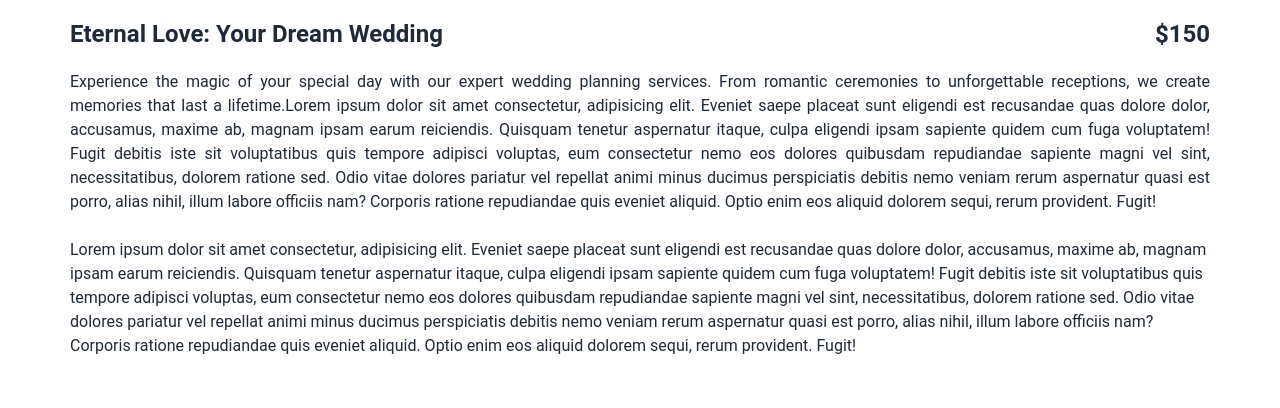
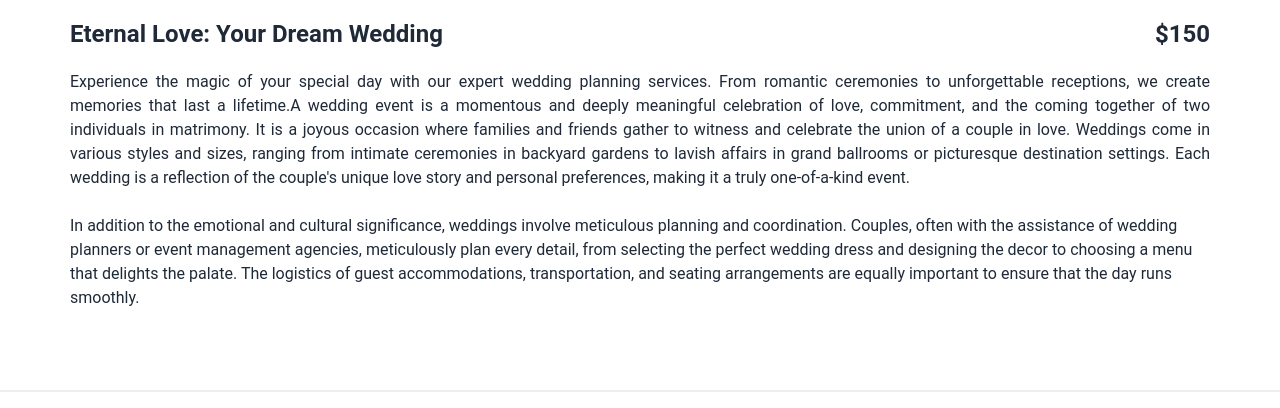
Before and after one commit to CodeWithIfty/event-management-react, a React (Vite) app: page /service-details/1 in a window 1280 px wide. Shown: the part 536-944 px from the top of the page. Built offline with nearby package versions, Linux system fonts and the light colour scheme; no server answers; sample sign-in values are in the browser's storage.

Commit message:
added readme.md file with 5 feature

```diff
--- a/src/Pages/ServiceDetails.jsx
+++ b/src/Pages/ServiceDetails.jsx
@@ -6,17 +6,14 @@ const ServiceDetails = () => {
   const services = useLoaderData();
 
   const service = services.find((service) => service.id === idInt);
-  const { title, price, description,img } = service;
-
+  const { title, price, description, img } = service;
 
   const divStyle = {
     backgroundImage: `url(${img})`,
   };
   return (
     <div className="container mx-auto">
-      <div
-      style={divStyle}
-       className=' h-96  my-10 shadow-lg rounded-lg '>
+      <div style={divStyle} className=" h-96  my-10 shadow-lg rounded-lg ">
         <div className="w-full bg-black h-full bg-opacity-50  hover:bg-opacity-30 duration-500 flex items-center justify-center rounded-lg flex-col">
           <h1 className="text-4xl w-1/2 mb-3 text-center font-bold text-white">
             {title}
@@ -30,31 +27,25 @@ const ServiceDetails = () => {
           <h1 className="text-2xl font-bold">${price}</h1>
         </div>
         <p className="mb-6 text-justify">
-          {description}
-          Lorem ipsum dolor sit amet consectetur, adipisicing elit. Eveniet
-          saepe placeat sunt eligendi est recusandae quas dolore dolor,
-          accusamus, maxime ab, magnam ipsam earum reiciendis. Quisquam tenetur
-          aspernatur itaque, culpa eligendi ipsam sapiente quidem cum fuga
-          voluptatem! Fugit debitis iste sit voluptatibus quis tempore adipisci
-          voluptas, eum consectetur nemo eos dolores quibusdam repudiandae
-          sapiente magni vel sint, necessitatibus, dolorem ratione sed. Odio
-          vitae dolores pariatur vel repellat animi minus ducimus perspiciatis
-          debitis nemo veniam rerum aspernatur quasi est porro, alias nihil,
-          illum labore officiis nam? Corporis ratione repudiandae quis eveniet
-          aliquid. Optio enim eos aliquid dolorem sequi, rerum provident. Fugit!
+          {description}A wedding event is a momentous and deeply meaningful
+          celebration of love, commitment, and the coming together of two
+          individuals in matrimony. It is a joyous occasion where families and
+          friends gather to witness and celebrate the union of a couple in love.
+          Weddings come in various styles and sizes, ranging from intimate
+          ceremonies in backyard gardens to lavish affairs in grand ballrooms or
+          picturesque destination settings. Each wedding is a reflection of the
+          couple's unique love story and personal preferences, making it a truly
+          one-of-a-kind event.
         </p>
         <p>
-          Lorem ipsum dolor sit amet consectetur, adipisicing elit. Eveniet
-          saepe placeat sunt eligendi est recusandae quas dolore dolor,
-          accusamus, maxime ab, magnam ipsam earum reiciendis. Quisquam tenetur
-          aspernatur itaque, culpa eligendi ipsam sapiente quidem cum fuga
-          voluptatem! Fugit debitis iste sit voluptatibus quis tempore adipisci
-          voluptas, eum consectetur nemo eos dolores quibusdam repudiandae
-          sapiente magni vel sint, necessitatibus, dolorem ratione sed. Odio
-          vitae dolores pariatur vel repellat animi minus ducimus perspiciatis
-          debitis nemo veniam rerum aspernatur quasi est porro, alias nihil,
-          illum labore officiis nam? Corporis ratione repudiandae quis eveniet
-          aliquid. Optio enim eos aliquid dolorem sequi, rerum provident. Fugit!
+          In addition to the emotional and cultural significance, weddings
+          involve meticulous planning and coordination. Couples, often with the
+          assistance of wedding planners or event management agencies,
+          meticulously plan every detail, from selecting the perfect wedding
+          dress and designing the decor to choosing a menu that delights the
+          palate. The logistics of guest accommodations, transportation, and
+          seating arrangements are equally important to ensure that the day runs
+          smoothly.
         </p>
       </div>
     </div>
```
Also changed, not shown: 2 other files (tests, documents, lock files or other folders).
